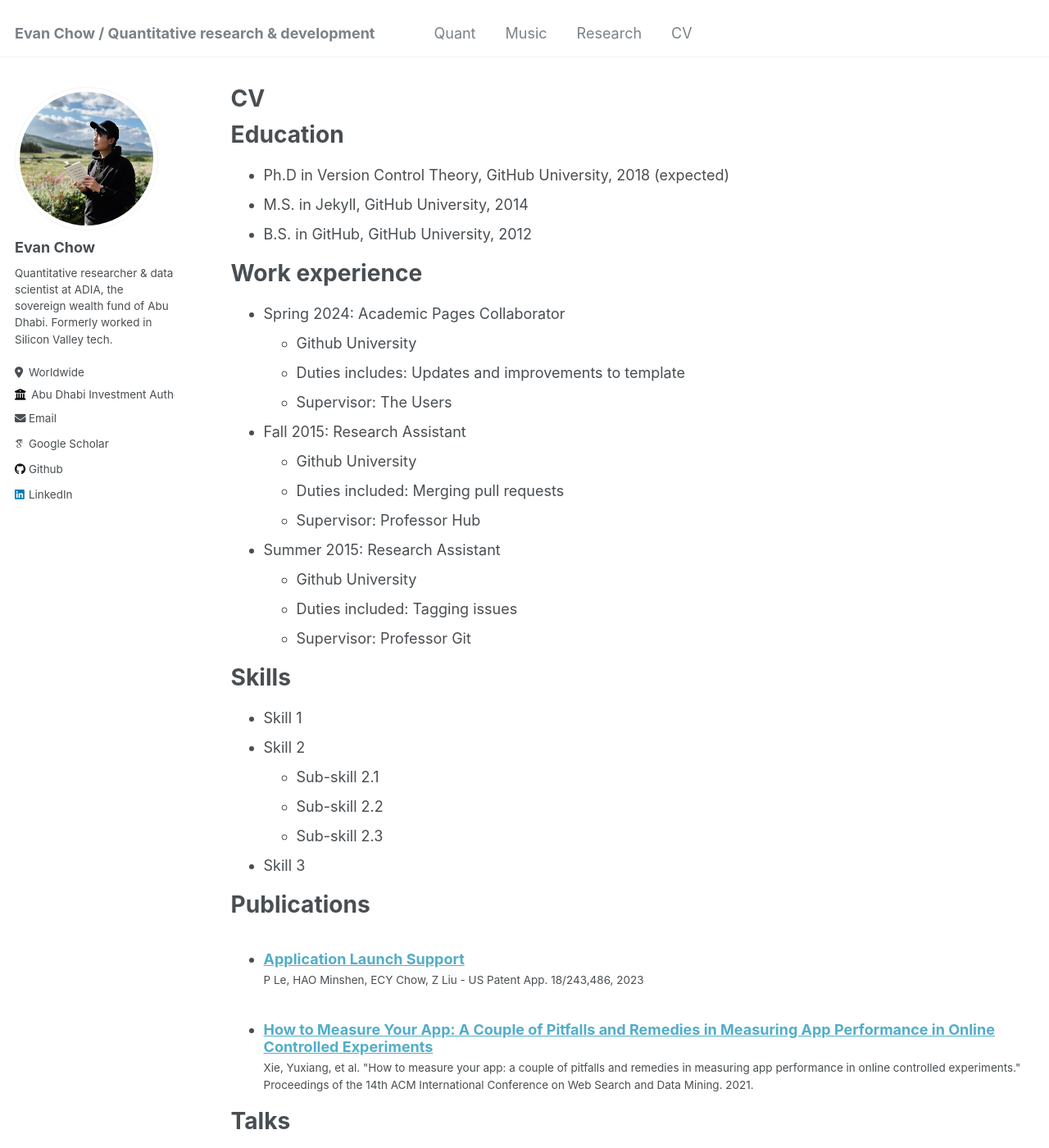
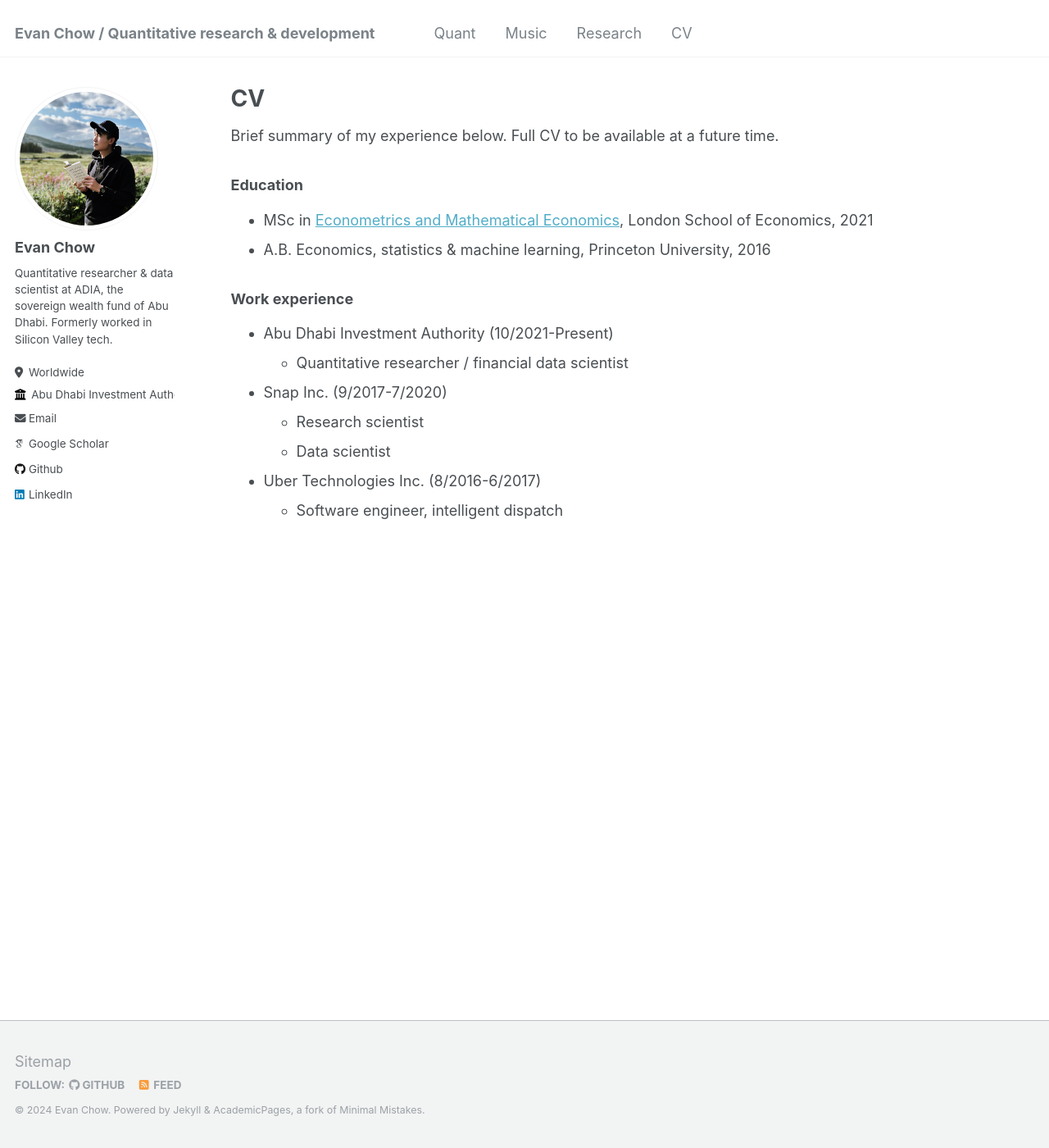
Before and after one commit to evnchw/evnchw.github.io, a Jekyll site: the page built from _pages/cv.md, in a window 1280 px wide and 1400 px high. Shown: the whole window at 82% size. Built offline with Jekyll 4.4.1, drawn with Linux system fonts in a browser that asks for light colours; some web fonts are replaced; some of the changed text lies outside the part shown.

Commit message:
update hjb

```diff
--- a/_pages/cv.md
+++ b/_pages/cv.md
@@ -9,56 +9,19 @@ redirect_from:
 
 {% include base_path %}
 
-Education
-======
-* Ph.D in Version Control Theory, GitHub University, 2018 (expected)
-* M.S. in Jekyll, GitHub University, 2014
-* B.S. in GitHub, GitHub University, 2012
+Brief summary of my experience below. Full CV to be available at a future time.
 
-Work experience
-======
-* Spring 2024: Academic Pages Collaborator
-  * Github University
-  * Duties includes: Updates and improvements to template
-  * Supervisor: The Users
+### Education
+* MSc in [Econometrics and Mathematical Economics](https://www.lse.ac.uk/study-at-lse/Graduate/degree-programmes-2024/MSc-Econometrics-and-Mathematical-Economics), London School of Economics, 2021
+* A.B. Economics, statistics & machine learning, Princeton University, 2016
 
-* Fall 2015: Research Assistant
-  * Github University
-  * Duties included: Merging pull requests
-  * Supervisor: Professor Hub
+### Work experience
+* Abu Dhabi Investment Authority (10/2021-Present)
+  * Quantitative researcher / financial data scientist
 
-* Summer 2015: Research Assistant
-  * Github University
-  * Duties included: Tagging issues
-  * Supervisor: Professor Git
+* Snap Inc. (9/2017-7/2020)
+  * Research scientist
+  * Data scientist
 
-Skills
-======
-* Skill 1
-* Skill 2
-  * Sub-skill 2.1
-  * Sub-skill 2.2
-  * Sub-skill 2.3
-* Skill 3
-
-Publications
-======
-  <ul>{% for post in site.publications reversed %}
-    {% include archive-single-cv.html %}
-  {% endfor %}</ul>
-
-Talks
-======
-  <ul>{% for post in site.talks reversed %}
-    {% include archive-single-talk-cv.html  %}
-  {% endfor %}</ul>
-
-Teaching
-======
-  <ul>{% for post in site.teaching reversed %}
-    {% include archive-single-cv.html %}
-  {% endfor %}</ul>
-
-Service and leadership
-======
-* Currently signed in to 43 different slack teams
+* Uber Technologies Inc. (8/2016-6/2017)
+  * Software engineer, intelligent dispatch
```
